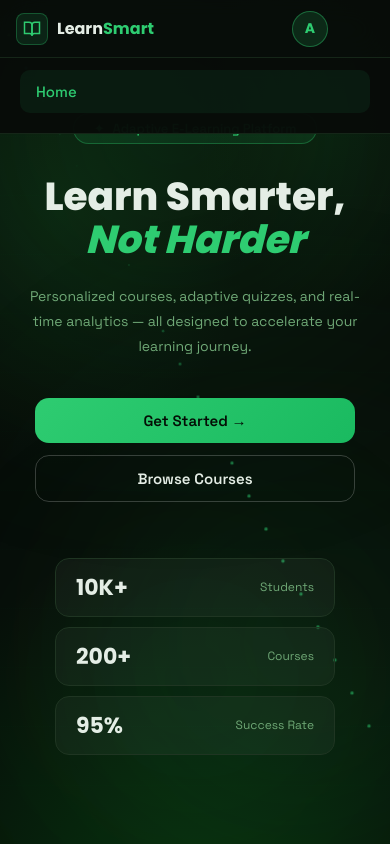
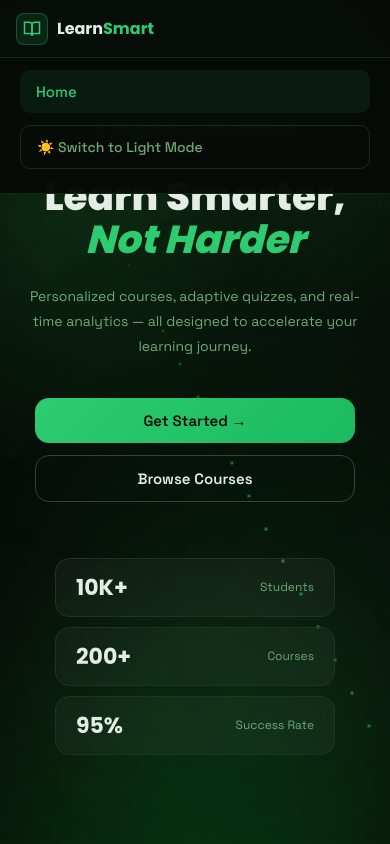
Before and after one commit to chmanohar2504/elearn-platform-frontend, a React (Vite) app: page / in a window 390 px wide. Both pictures are taken after a click on the button "Toggle menu". Shown: the top 844 px of the page. Built offline with nearby package versions, Linux system fonts and the light colour scheme.

Commit message:
final update - dark mode, mobile fixes, login flow

```diff
--- a/src/components/Navbar.jsx
+++ b/src/components/Navbar.jsx
@@ -1,8 +1,11 @@
-import React, { useState } from "react";
+import React, { useState, useEffect } from "react";
 import "./navbar.css";
 
 const Navbar = ({ onNavigate, activePage, loggedIn }) => {
   const [menuOpen, setMenuOpen] = useState(false);
+  const [darkMode, setDarkMode] = useState(() => {
+    return localStorage.getItem("ls_darkmode") !== "false";
+  });
 
   const allLinks = [
     { label: "Home",      page: "home",      protected: false },
@@ -15,6 +18,48 @@ const Navbar = ({ onNavigate, activePage, loggedIn }) => {
 
   const links = allLinks.filter(l => !l.protected || loggedIn);
 
+  /* ── close menu on outside click ── */
+  useEffect(() => {
+    const handleClick = (e) => {
+      if (!e.target.closest(".navbar")) setMenuOpen(false);
+    };
+    document.addEventListener("click", handleClick);
+    return () => document.removeEventListener("click", handleClick);
+  }, []);
+
+  /* ── dark / light mode ── */
+  useEffect(() => {
+    localStorage.setItem("ls_darkmode", darkMode);
+    const root = document.documentElement;
+    if (darkMode) {
+      root.style.setProperty("--bg",      "#080c09");
+      root.style.setProperty("--bg2",     "#0a110b");
+      root.style.setProperty("--card",    "#0f1810");
+      root.style.setProperty("--card2",   "#111a12");
+      root.style.setProperty("--border",  "#1a2e1c");
+      root.style.setProperty("--border2", "#1f3522");
+      root.style.setProperty("--text",    "#e4ede5");
+      root.style.setProperty("--text2",   "#6fa876");
+      root.style.setProperty("--text3",   "#3a5c40");
+      root.style.setProperty("--green",   "#2ecc71");
+      root.style.setProperty("--green2",  "#1aba60");
+      document.body.style.background = "#080c09";
+    } else {
+      root.style.setProperty("--bg",      "#f0f7f1");
+      root.style.setProperty("--bg2",     "#e4f0e5");
+      root.style.setProperty("--card",    "#ffffff");
+      root.style.setProperty("--card2",   "#f5faf6");
+      root.style.setProperty("--border",  "#c8e6c9");
+      root.style.setProperty("--border2", "#a5d6a7");
+      root.style.setProperty("--text",    "#1a2e1a");
+      root.style.setProperty("--text2",   "#2e7d32");
+      root.style.setProperty("--text3",   "#388e3c");
+      root.style.setProperty("--green",   "#1aba60");
+      root.style.setProperty("--green2",  "#0e9e50");
+      document.body.style.background = "#f0f7f1";
+    }
+  }, [darkMode]);
+
   const handleNav = (page) => {
     setMenuOpen(false);
     if (!loggedIn && page !== "home") {
@@ -24,11 +69,16 @@ const Navbar = ({ onNavigate, activePage, loggedIn }) => {
     onNavigate(page);
   };
 
+  const toggleDark = () => setDarkMode(!darkMode);
+
   return (
     <nav className="navbar">
+
+      {/* ── Logo ── */}
       <div className="nav-logo" onClick={() => handleNav("home")}>
         <div className="nav-logo-icon">
-          <svg viewBox="0 0 24 24" fill="none" stroke="currentColor" strokeWidth="2" width="18" height="18">
+          <svg viewBox="0 0 24 24" fill="none" stroke="currentColor"
+            strokeWidth="2" width="18" height="18">
             <path d="M2 3h6a4 4 0 014 4v14a3 3 0 00-3-3H2z"/>
             <path d="M22 3h-6a4 4 0 00-4 4v14a3 3 0 013-3h7z"/>
           </svg>
@@ -38,6 +88,7 @@ const Navbar = ({ onNavigate, activePage, loggedIn }) => {
         </span>
       </div>
 
+      {/* ── Desktop Links ── */}
       <ul className="nav-links">
         {links.map((l) => (
           <li key={l.page}>
@@ -52,28 +103,57 @@ const Navbar = ({ onNavigate, activePage, loggedIn }) => {
         ))}
       </ul>
 
+      {/* ── Right Side ── */}
       <div className="nav-right">
-        <button className="nav-icon-btn">
-          <svg viewBox="0 0 24 24" fill="none" stroke="currentColor" strokeWidth="1.8" width="18" height="18">
-            <path d="M21 12.79A9 9 0 1111.21 3 7 7 0 0021 12.79z"/>
-          </svg>
+
+        {/* 🌙 Dark / Light toggle — works on DESKTOP */}
+        <button
+          className="nav-icon-btn"
+          onClick={toggleDark}
+          title={darkMode ? "Switch to Light Mode" : "Switch to Dark Mode"}
+        >
+          {darkMode ? (
+            <svg viewBox="0 0 24 24" fill="none" stroke="currentColor"
+              strokeWidth="1.8" width="18" height="18">
+              <path d="M21 12.79A9 9 0 1111.21 3 7 7 0 0021 12.79z"/>
+            </svg>
+          ) : (
+            <svg viewBox="0 0 24 24" fill="none" stroke="currentColor"
+              strokeWidth="1.8" width="18" height="18">
+              <circle cx="12" cy="12" r="5"/>
+              <line x1="12" y1="1"  x2="12" y2="3"/>
+              <line x1="12" y1="21" x2="12" y2="23"/>
+              <line x1="4.22"  y1="4.22"  x2="5.64"  y2="5.64"/>
+              <line x1="18.36" y1="18.36" x2="19.78" y2="19.78"/>
+              <line x1="1"  y1="12" x2="3"  y2="12"/>
+              <line x1="21" y1="12" x2="23" y2="12"/>
+              <line x1="4.22"  y1="19.78" x2="5.64"  y2="18.36"/>
+              <line x1="18.36" y1="5.64"  x2="19.78" y2="4.22"/>
+            </svg>
+          )}
         </button>
 
+        {/* A Avatar — goes to profile or login */}
         <button
           className="nav-avatar"
           onClick={() => loggedIn ? handleNav("profile") : handleNav("login")}
+          title={loggedIn ? "Go to Profile" : "Login"}
         >
           A
         </button>
 
+        {/* Hamburger — mobile only */}
         <button
           className={`nav-hamburger ${menuOpen ? "open" : ""}`}
           onClick={() => setMenuOpen(!menuOpen)}
+          aria-label="Toggle menu"
         >
           <span /><span /><span />
         </button>
+
       </div>
 
+      {/* ── Mobile Menu ── */}
       <div className={`nav-mobile-menu ${menuOpen ? "open" : ""}`}>
         {links.map((l) => (
           <button
@@ -84,7 +164,13 @@ const Navbar = ({ onNavigate, activePage, loggedIn }) => {
             {l.label}
           </button>
         ))}
+
+        {/* Dark mode toggle inside mobile menu */}
+        <button className="nav-mobile-theme" onClick={toggleDark}>
+          {darkMode ? "☀️ Switch to Light Mode" : "🌙 Switch to Dark Mode"}
+        </button>
       </div>
+
     </nav>
   );
 };
--- a/src/components/home.css
+++ b/src/components/home.css
@@ -36,6 +36,13 @@ body,
   max-width: 100%;
   overflow-x: hidden;
   background: var(--bg);
+  transition: background 0.3s ease;
+}
+
+/* ── Global transition for dark/light mode ── */
+* {
+  transition: background-color 0.3s ease, color 0.3s ease,
+              border-color 0.3s ease;
 }
 
 .home-page {
@@ -46,6 +53,7 @@ body,
   max-width: 100%;
   overflow-x: hidden;
   min-height: 100vh;
+  transition: background 0.3s ease, color 0.3s ease;
 }
 
 .section-inner {
@@ -106,7 +114,8 @@ body,
     radial-gradient(ellipse 150% 90% at 50% 115%, rgba(8, 75, 18, 0.65) 0%, transparent 58%),
     radial-gradient(ellipse 90%  55% at 15% 25%,  rgba(16, 95, 35, 0.22) 0%, transparent 55%),
     radial-gradient(ellipse 70%  45% at 85% 15%,  rgba(12, 80, 28, 0.18) 0%, transparent 50%),
-    #080c09;
+    var(--bg);
+  transition: background 0.3s ease;
 }
 
 .hero-blob {
@@ -277,6 +286,7 @@ body,
   border-top: 1px solid var(--border);
   border-bottom: 1px solid var(--border);
   padding: 96px 0;
+  transition: background 0.3s ease;
 }
 
 .why-header {
@@ -311,7 +321,8 @@ body,
   text-align: center;
   position: relative;
   overflow: hidden;
-  transition: transform var(--tr), border-color var(--tr), box-shadow var(--tr);
+  transition: transform var(--tr), border-color var(--tr),
+              box-shadow var(--tr), background 0.3s ease;
 }
 .feat-card::before {
   content: '';
@@ -363,6 +374,7 @@ body,
   width: 100%;
   background: var(--bg);
   padding: 96px 0;
+  transition: background 0.3s ease;
 }
 
 .cta-card {
@@ -374,6 +386,7 @@ body,
   text-align: center;
   overflow: hidden;
   box-shadow: 0 40px 80px rgba(0, 0, 0, 0.55);
+  transition: background 0.3s ease;
 }
 .cta-glow {
   position: absolute;
@@ -425,6 +438,7 @@ body,
   background: var(--bg2);
   color: var(--text3);
   font-size: 13px;
+  transition: background 0.3s ease;
 }
 
 /* ── RESPONSIVE ── */
@@ -438,8 +452,8 @@ body,
 }
 
 @media (max-width: 768px) {
-  .hero { padding: 90px 20px 60px; }
-  .hero-title { font-size: 42px; }
+  .hero        { padding: 90px 20px 60px; }
+  .hero-title  { font-size: 42px; }
   .why-section { padding: 72px 0; }
   .why-header  { margin-bottom: 40px; }
   .section-inner { padding: 0 24px; }
@@ -451,18 +465,18 @@ body,
 }
 
 @media (max-width: 480px) {
-  .hero { padding: 80px 16px 56px; min-height: 100svh; }
-  .hero-title { font-size: clamp(34px, 10vw, 44px); line-height: 1.1; }
-  .hero-sub   { font-size: 14px; }
-  .hero-btns  { flex-direction: column; align-items: center; gap: 12px; }
-  .btn        { width: 100%; max-width: 320px; justify-content: center; }
-  .hero-stats { flex-direction: column; align-items: center; gap: 10px; }
-  .stat-box   { width: 100%; max-width: 280px; flex-direction: row; justify-content: space-between; padding: 12px 20px; }
+  .hero        { padding: 80px 16px 56px; min-height: 100svh; }
+  .hero-title  { font-size: clamp(34px, 10vw, 44px); line-height: 1.1; }
+  .hero-sub    { font-size: 14px; }
+  .hero-btns   { flex-direction: column; align-items: center; gap: 12px; }
+  .btn         { width: 100%; max-width: 320px; justify-content: center; }
+  .hero-stats  { flex-direction: column; align-items: center; gap: 10px; }
+  .stat-box    { width: 100%; max-width: 280px; flex-direction: row; justify-content: space-between; padding: 12px 20px; }
   .features-grid { grid-template-columns: 1fr; gap: 14px; }
-  .feat-card  { padding: 28px 18px; }
+  .feat-card   { padding: 28px 18px; }
   .why-section { padding: 56px 0; }
   .cta-section { padding: 56px 0; }
-  .cta-card   { padding: 40px 20px; border-radius: 18px; }
+  .cta-card    { padding: 40px 20px; border-radius: 18px; }
   .section-inner { padding: 0 16px; }
 }
 
--- a/src/components/navbar.css
+++ b/src/components/navbar.css
@@ -64,6 +64,7 @@
 
 .nav-right { display: flex; align-items: center; gap: 10px; flex-shrink: 0; }
 
+/* ── Moon / Sun toggle button ── */
 .nav-icon-btn {
   width: 36px; height: 36px; border-radius: 8px;
   border: 1px solid rgba(26, 46, 28, 0.90);
@@ -79,6 +80,7 @@
   background: rgba(46, 204, 113, 0.08);
 }
 
+/* ── Avatar button ── */
 .nav-avatar {
   width: 36px; height: 36px; border-radius: 50%;
   background: rgba(46, 204, 113, 0.15);
@@ -96,6 +98,7 @@
   box-shadow: 0 0 12px rgba(46, 204, 113, 0.25);
 }
 
+/* ── Hamburger ── */
 .nav-hamburger {
   display: none; flex-direction: column;
   justify-content: center; gap: 5px;
@@ -114,21 +117,32 @@
 .nav-hamburger.open span:nth-child(2) { opacity: 0; transform: scaleX(0); }
 .nav-hamburger.open span:nth-child(3) { transform: translateY(-7px) rotate(-45deg); background: #2ecc71; }
 
+/* ── Mobile Menu ── */
 .nav-mobile-menu {
-  display: none;
-  position: fixed; top: 64px; left: 0; right: 0;
-  background: rgba(8, 12, 9, 0.97);
+  position: fixed;
+  top: 64px; left: 0; right: 0;
+  background: rgba(8, 12, 9, 0.98);
   backdrop-filter: blur(18px);
+  -webkit-backdrop-filter: blur(18px);
   border-bottom: 1px solid rgba(26, 46, 28, 0.80);
   flex-direction: column;
-  padding: 12px 20px 20px; gap: 4px; z-index: 9998;
-  opacity: 0; transform: translateY(-8px);
+  padding: 12px 20px 24px;
+  gap: 4px;
+  z-index: 9998;
+  opacity: 0;
+  transform: translateY(-8px);
   pointer-events: none;
-  transition: opacity 0.22s, transform 0.22s;
+  transition: opacity 0.25s ease, transform 0.25s ease;
+  display: flex;
+  visibility: hidden;
 }
 .nav-mobile-menu.open {
-  opacity: 1; transform: none; pointer-events: all;
+  opacity: 1;
+  transform: none;
+  pointer-events: all;
+  visibility: visible;
 }
+
 .nav-mobile-link {
   background: none; border: none; cursor: pointer;
   font-family: 'Space Grotesk', sans-serif;
@@ -140,15 +154,39 @@
 .nav-mobile-link:hover { color: #e4ede5; background: rgba(255,255,255,0.05); }
 .nav-mobile-link.active { color: #2ecc71; background: rgba(46,204,113,0.08); }
 
+/* ── Mobile theme toggle button ── */
+.nav-mobile-theme {
+  background: none;
+  border: 1px solid rgba(26, 46, 28, 0.90);
+  border-radius: 10px;
+  color: #6fa876;
+  font-family: 'Space Grotesk', sans-serif;
+  font-size: 14px;
+  font-weight: 500;
+  padding: 12px 16px;
+  cursor: pointer;
+  text-align: left;
+  margin-top: 8px;
+  transition: all 0.22s ease;
+  width: 100%;
+}
+.nav-mobile-theme:hover {
+  color: #2ecc71;
+  border-color: rgba(46, 204, 113, 0.40);
+  background: rgba(46, 204, 113, 0.08);
+}
+
+/* ── Responsive ── */
 @media (max-width: 768px) {
-  .navbar { padding: 0 20px; }
-  .nav-links { display: none; }
-  .nav-icon-btn { display: none; }
+  .navbar        { padding: 0 20px; }
+  .nav-links     { display: none; }
+  .nav-icon-btn  { display: none; }
+  .nav-avatar    { display: none; }
   .nav-hamburger { display: flex; }
-  .nav-mobile-menu { display: flex; }
 }
+
 @media (max-width: 480px) {
-  .navbar { padding: 0 16px; height: 58px; }
-  .nav-logo-text { font-size: 16px; }
+  .navbar          { padding: 0 16px; height: 58px; }
+  .nav-logo-text   { font-size: 16px; }
   .nav-mobile-menu { top: 58px; }
 }
--- a/src/components/profile.css
+++ b/src/components/profile.css
@@ -46,10 +46,11 @@
   border-radius: var(--r2);
   padding: 28px 32px;
   display: flex;
-  align-items: center;
+  align-items: flex-start;
   gap: 24px;
   position: relative;
   overflow: hidden;
+  flex-wrap: wrap;
 }
 .prof-header-card::before {
   content: '';
@@ -116,7 +117,13 @@
   box-shadow: 0 0 0 3px rgba(46,204,113,0.08);
 }
 
-.prof-actions { display: flex; flex-direction: column; gap: 10px; flex-shrink: 0; }
+.prof-actions {
+  display: flex;
+  flex-direction: row;
+  gap: 10px;
+  flex-shrink: 0;
+  flex-wrap: wrap;
+}
 
 .prof-btn {
   display: inline-flex; align-items: center; gap: 6px;
@@ -256,17 +263,43 @@
 @media (max-width: 768px) {
   .prof-wrap        { padding: 90px 20px 48px; }
   .prof-header-card { flex-wrap: wrap; gap: 18px; }
-  .prof-actions     { flex-direction: row; flex-wrap: wrap; }
+  .prof-actions     { flex-direction: row; flex-wrap: wrap; width: 100%; }
   .prof-stats-row   { grid-template-columns: repeat(2, 1fr); }
   .badges-grid      { grid-template-columns: repeat(2, 1fr); }
 }
+
 @media (max-width: 540px) {
-  .prof-wrap      { padding: 84px 14px 40px; }
-  .prof-avatar    { width: 68px; height: 68px; }
-  .skill-name     { width: 100px; font-size: 13px; }
+  .prof-wrap         { padding: 84px 14px 40px; }
+  .prof-avatar       { width: 68px; height: 68px; }
+  .skill-name        { width: 100px; font-size: 13px; }
   .prof-section-card { padding: 20px 16px; }
+
+  /* Fix mobile overlap */
+  .prof-header-card {
+    flex-direction: column;
+    align-items: flex-start;
+    padding: 20px 18px;
+  }
+  .prof-info { width: 100%; }
+  .prof-actions {
+    flex-direction: row;
+    width: 100%;
+    justify-content: flex-start;
+    margin-top: 4px;
+  }
+  .prof-btn {
+    flex: 1;
+    justify-content: center;
+    padding: 10px 14px;
+    font-size: 12px;
+  }
+  .prof-name  { font-size: 20px; }
+  .prof-tags  { flex-wrap: wrap; gap: 6px; }
+  .tag-fire   { font-size: 11px; }
 }
+
 @media (max-width: 380px) {
   .badges-grid    { grid-template-columns: 1fr; }
   .prof-stats-row { grid-template-columns: 1fr 1fr; }
+  .prof-btn       { font-size: 11px; padding: 8px 10px; }
 }
```
